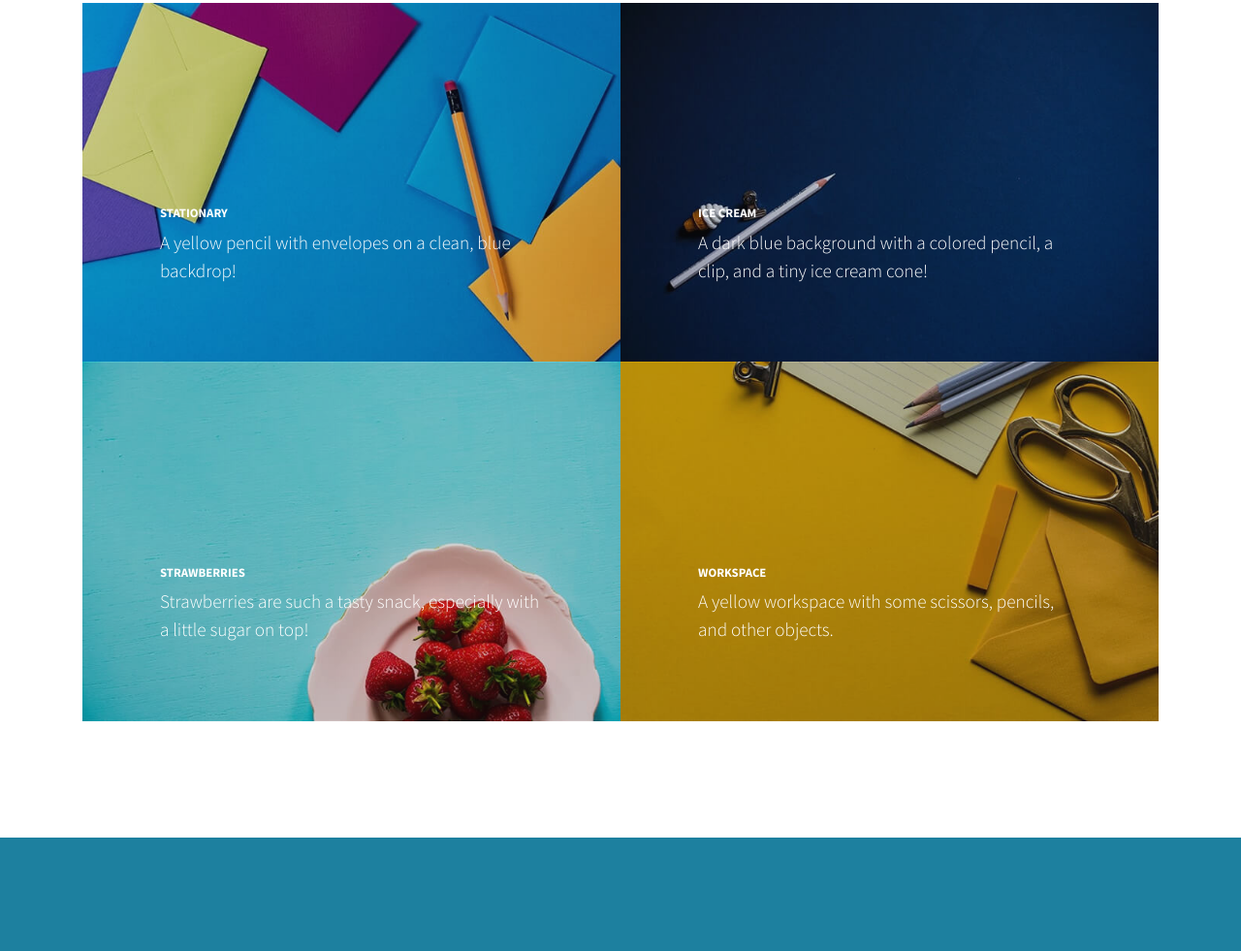
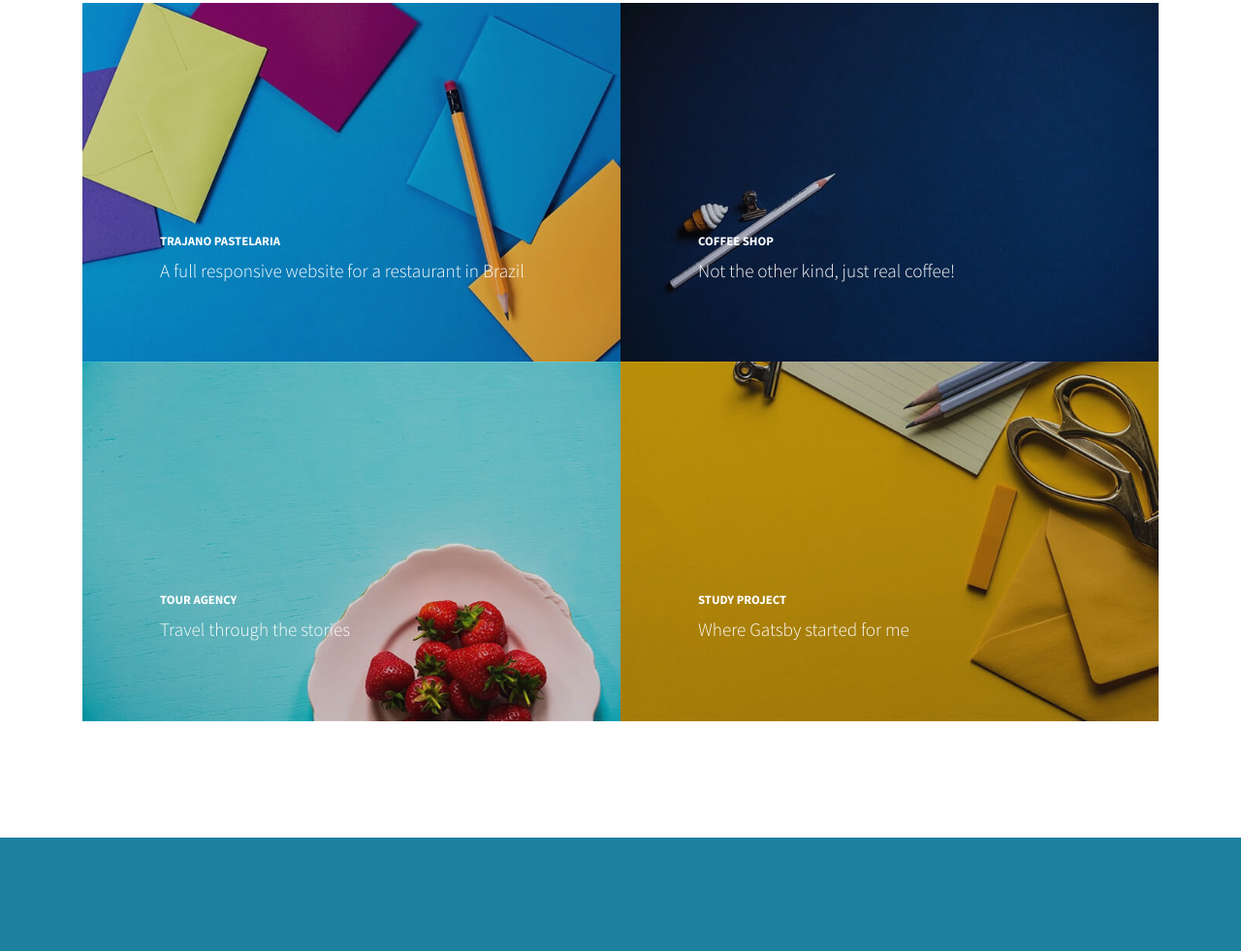
Before and after one commit to aguaholic/joy-portfolio, a Gatsby site: page / in a window 1280 px wide. Shown: the part 2754-3735 px from the top of the page at 97% size. Built offline with nearby package versions, Linux system fonts and the light colour scheme; Gatsby itself is replaced by a stand-in of ours.

Commit message:
Add projects

```diff
--- a/src/pages/index.js
+++ b/src/pages/index.js
@@ -132,12 +132,15 @@ const IndexPage = () => (
         </div>
         <div className="row no-gutters">
           <div className="col-lg-6">
-            <a className="portfolio-item" href="/#">
+            <a
+              className="portfolio-item"
+              href="https://trajanopastelaria.netlify.app/"
+            >
               <span className="caption">
                 <span className="caption-content">
-                  <h2>Stationary</h2>
+                  <h2>Trajano Pastelaria</h2>
                   <p className="mb-0">
-                    A yellow pencil with envelopes on a clean, blue backdrop!
+                    A full responsive website for a restaurant in Brazil
                   </p>
                 </span>
               </span>
@@ -145,42 +148,39 @@ const IndexPage = () => (
             </a>
           </div>
           <div className="col-lg-6">
-            <a className="portfolio-item" href="/#">
+            <a
+              className="portfolio-item"
+              href="https://joy-coffee-shop.netlify.app/"
+            >
               <span className="caption">
                 <span className="caption-content">
-                  <h2>Ice Cream</h2>
-                  <p className="mb-0">
-                    A dark blue background with a colored pencil, a clip, and a
-                    tiny ice cream cone!
-                  </p>
+                  <h2>Coffee shop</h2>
+                  <p className="mb-0">Not the other kind, just real coffee!</p>
                 </span>
               </span>
               <img className="img-fluid" src={p2} alt="" />
             </a>
           </div>
           <div className="col-lg-6">
-            <a className="portfolio-item" href="/#">
+            <a
+              className="portfolio-item"
+              href="https://app.netlify.com/sites/backroads-joy/overview"
+            >
               <span className="caption">
                 <span className="caption-content">
-                  <h2>Strawberries</h2>
-                  <p className="mb-0">
-                    Strawberries are such a tasty snack, especially with a
-                    little sugar on top!
-                  </p>
+                  <h2>Tour Agency</h2>
+                  <p className="mb-0">Travel through the stories</p>
                 </span>
               </span>
               <img className="img-fluid" src={p3} alt="" />
             </a>
           </div>
           <div className="col-lg-6">
-            <a className="portfolio-item" href="/#">
+            <a className="portfolio-item" href="https://joyterra.netlify.app/">
               <span className="caption">
                 <span className="caption-content">
-                  <h2>Workspace</h2>
-                  <p className="mb-0">
-                    A yellow workspace with some scissors, pencils, and other
-                    objects.
-                  </p>
+                  <h2>Study Project</h2>
+                  <p className="mb-0">Where Gatsby started for me</p>
                 </span>
               </span>
               <img className="img-fluid" src={p4} alt="" />
```
